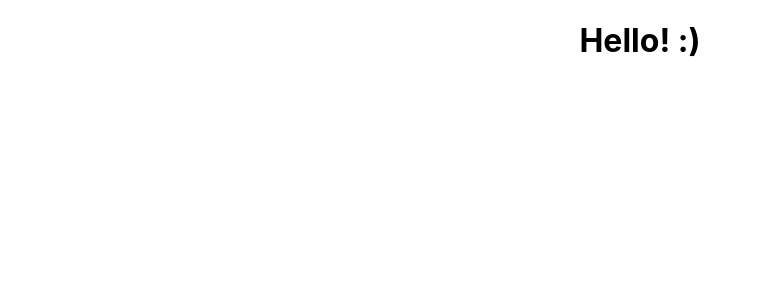
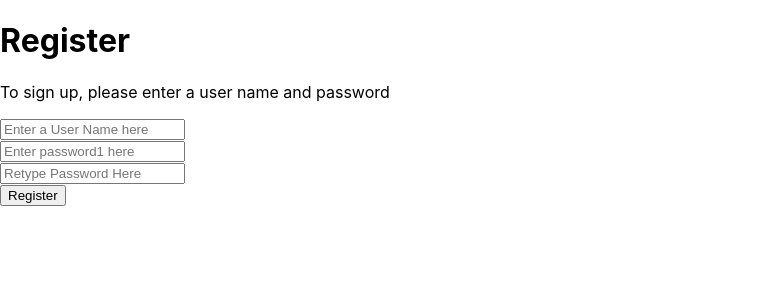
Before and after one commit to team-spyro-mud/mud_front_end, a React (Create React App) app in the folder frontend/: page / in a window 1280 px wide. Shown: the top 300 px of the page, without its empty margins (0-761 px from the left). Built offline with nearby package versions, Linux system fonts and the light colour scheme.

Commit message:
Register working w/ test server, token in localsto

```diff
--- a/frontend/src/App.js
+++ b/frontend/src/App.js
@@ -1,12 +1,21 @@
-import React from "react";
+import React, { Component } from "react";
+import Register from "./components/Register";
+import Login from "./components/Login";
 import "./App.css";
 
-function App() {
-  return (
-    <div className="App">
-      <h1> Hello! :) </h1>
-    </div>
-  );
+class App extends Component {
+  constructor(props) {
+    super(props);
+  }
+
+  render() {
+    return (
+      <div>
+        <Register />
+        {/* <Login /> */}
+      </div>
+    );
+  }
 }
 
 export default App;
--- /dev/null
+++ b/frontend/src/components/Login.jsx
@@ -0,0 +1,83 @@
+import React, { Component } from "react";
+import axios from "axios";
+
+class Login extends Component {
+  constructor(props) {
+    super(props);
+    this.state = {
+      username: "",
+      password: ""
+      // error: ''
+    };
+    this.handlePassChange = this.handlePassChange.bind(this);
+    this.handleUserChange = this.handleUserChange.bind(this);
+    this.handleSubmit = this.handleSubmit.bind(this);
+    this.dismissError = this.dismissError.bind(this);
+  }
+
+  dismissError() {
+    this.setState({ error: "" });
+  }
+
+  handleSubmit = event => {
+    event.preventDefault();
+    axios
+      .post("https://lambda-mud-test.herokuapp.com/api/login/", this.state)
+      .then(res => {
+        localStorage.setItem("jwt", res.data.token);
+        localStorage.setItem("user_id", res.data.user_id);
+        setTimeout(() => {
+          window.location.reload();
+        }, 0);
+      })
+      .catch(err => {
+        console.log(err);
+      });
+    this.setState({
+      username: "",
+      password: ""
+    });
+  };
+
+  handleUserChange(event) {
+    this.setState({
+      username: event.target.value
+    });
+  }
+
+  handlePassChange(event) {
+    this.setState({
+      password: event.target.value
+    });
+  }
+
+  render() {
+    return (
+      <div className="form-styles">
+        <h1> Login </h1>
+        <form onSubmit={this.handleSubmit}>
+          <label>User Name:</label>
+          <input
+            type="text"
+            data-test="username"
+            value={this.state.username}
+            onChange={this.handleUserChange}
+          />
+          <label className="password-login">Password:</label>
+          <input
+            type="password"
+            data-test="password"
+            value={this.state.password}
+            onChange={this.handlePassChange}
+          />
+          <button type="submit" value="Log In" data-test="submit">
+            {" "}
+            Log In{" "}
+          </button>
+        </form>
+      </div>
+    );
+  }
+}
+
+export default Login;
--- /dev/null
+++ b/frontend/src/components/Register.jsx
@@ -0,0 +1,94 @@
+import React, { Component } from "react";
+import axios from "axios";
+
+class RegistrationPage extends Component {
+  constructor(props) {
+    super(props);
+    this.state = {
+      username: "",
+      password1: "",
+      password2: ""
+    };
+
+    this.handleChange = this.handleChange.bind(this);
+    this.handleSubmit = this.handleSubmit.bind(this);
+  }
+
+  handleChange(event) {
+    let target = event.target;
+    let value = target.type === "checkbox" ? target.checked : target.value;
+    let name = target.name;
+
+    this.setState({
+      [name]: value
+    });
+  }
+
+  handleSubmit = event => {
+    event.preventDefault();
+    axios
+      .post(
+        "https://lambda-mud-test.herokuapp.com/api/registration/",
+        this.state
+      )
+      .then(res => {
+        console.log(res.data);
+        localStorage.setItem("jwt", res.data);
+      })
+      .catch(err => {
+        console.log(err);
+      });
+    this.setState({
+      username: "",
+      password1: "",
+      password2: ""
+    });
+  };
+
+  render() {
+    return (
+      <div className="form-styles">
+        <h1>Register</h1>
+        <p>To sign up, please enter a user name and password</p>
+        <form onSubmit={this.handleSubmit}>
+          <div>
+            {/* <label>User Name</label> */}
+            <input
+              type="text"
+              placeholder="Enter a User Name here"
+              name="username"
+              value={this.state.username}
+              onChange={this.handleChange}
+            />
+          </div>
+          <div>
+            {/* <label>password1</label> */}
+            <input
+              type="password"
+              placeholder="Enter password1 here"
+              name="password1"
+              value={this.state.password1}
+              onChange={this.handleChange}
+            />
+          </div>
+          <div>
+            {/* <label>password1</label> */}
+            <input
+              type="password"
+              placeholder="Retype Password Here"
+              name="password2"
+              value={this.state.password2}
+              onChange={this.handleChange}
+            />
+          </div>
+
+          <div>
+            <button>Register</button>
+          </div>
+        </form>
+      </div>
+    );
+  }
+}
+
+export default RegistrationPage;
```
